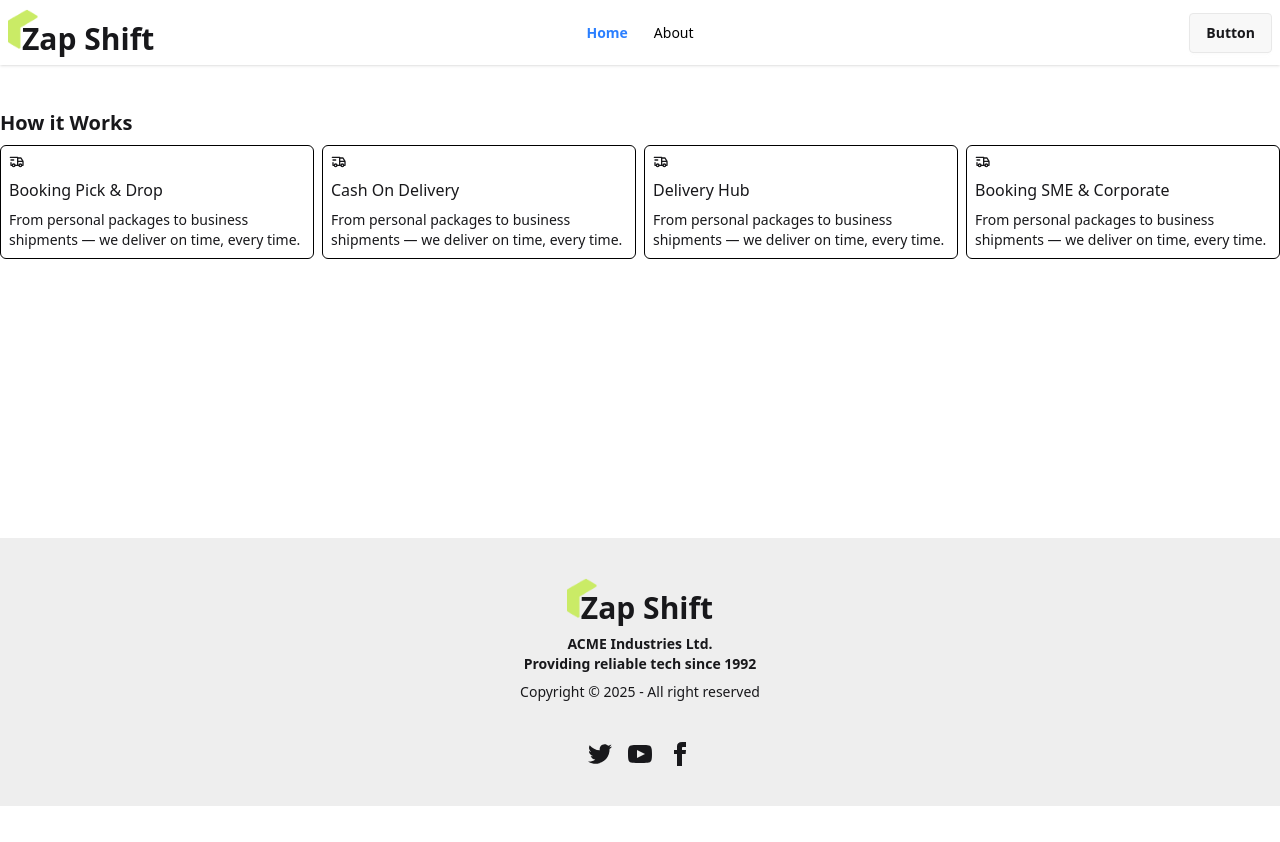
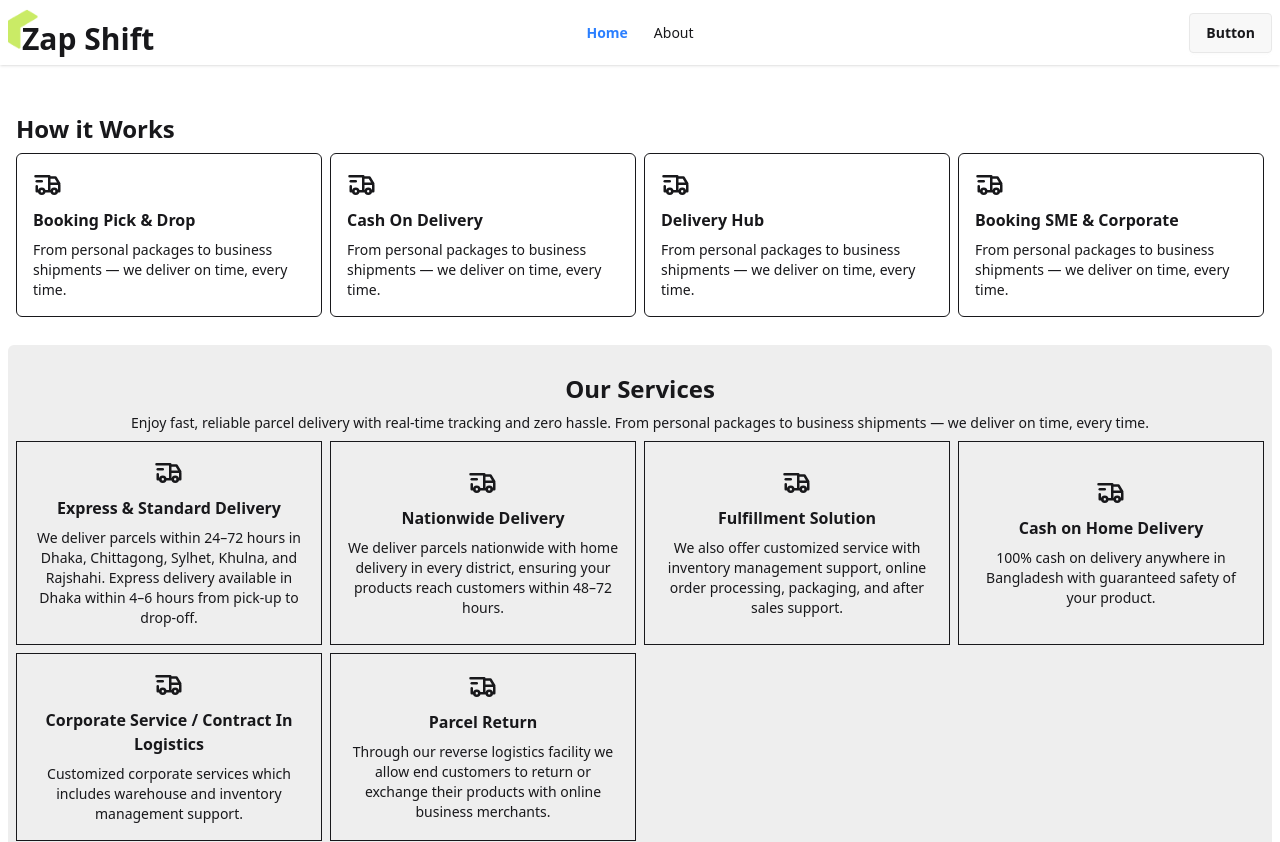
Before and after one commit to Shadmans-World/zap-shift-next, a Next.js app: page / in a window 1280 px wide. Shown: the top 842 px of the page. Before the commit the page ends 806 px from the top, so only its background shows below. Built offline with nearby package versions, Linux system fonts and the light colour scheme.

Commit message:
Our services component added

```diff
--- a/src/app/layout.tsx
+++ b/src/app/layout.tsx
@@ -22,12 +22,12 @@ export default function RootLayout({
   children: React.ReactNode;
 }>) {
   return (
-    <html lang="en" data-theme="light">
+    <html lang="en">
       <body
-        className={`${lato.variable} antialiased max-w-7xl mx-auto text-base-500 flex flex-col space-y-1`}
+        className={`${lato.variable} antialiased max-w-7xl mx-auto text-base-500 flex flex-col gap-3`}
       >
         <Navbar />
-        <div className="min-h-[calc(100vh-335px)]">{children}</div>
+        <div className="min-h-[calc(100vh-335px)] p-2">{children}</div>
         <Footer />
       </body>
     </html>
--- a/src/app/page.tsx
+++ b/src/app/page.tsx
@@ -1,12 +1,14 @@
 import Banner from "@/components/Home/Banner/Banner";
 import HowItWorks from "@/components/Home/HowItWorks/HowItWorks";
+import OurServices from "@/components/Home/Our Services/OurServices";
 import Image from "next/image";
 
 export default function Home() {
   return (
-    <div>
+    <div className="flex flex-col space-y-5">
       <Banner/>
       <HowItWorks/>
+      <OurServices/>
     </div>
   );
 }
--- a/src/components/Home/Banner/Banner.tsx
+++ b/src/components/Home/Banner/Banner.tsx
@@ -9,7 +9,7 @@ import bannerImage3 from "@/assets/banner/banner3.png";
 
 export default function Banner() {
   return (
-    <Carousel autoPlay infiniteLoop showStatus={false} interval={3000}>
+    <Carousel autoPlay infiniteLoop showStatus={false} interval={3000} showThumbs={false}>
       {[bannerImage1, bannerImage2, bannerImage3].map((img, idx) => (
         <div key={idx} className="relative w-full h-[400]">
           <Image src={img} alt={`Banner ${idx + 1}`} fill className="object-cover" />
--- a/src/components/Home/HowItWorks/HowItWorks.tsx
+++ b/src/components/Home/HowItWorks/HowItWorks.tsx
@@ -26,8 +26,8 @@ export default function HowItWorks() {
         },
     ]
   return (
-    <div className='flex flex-col gap-2'>
-        <h3 className='text-xl font-semibold'>How it Works</h3>
+    <div className='flex flex-col gap-2 p-2'>
+        <h3 className='text-2xl font-bold'>How it Works</h3>
 
         <div className='grid grid-cols-1 sm:grid-cols-2 md:grid-cols-3 lg:grid-cols-4 gap-2'>
             {
--- a/src/components/Home/HowItWorks/Works.tsx
+++ b/src/components/Home/HowItWorks/Works.tsx
@@ -13,11 +13,11 @@ interface WorksProps {
 export default function Works({work}:WorksProps) {
     const {icon,title,description} = work;
   return (
-    <div className='flex flex-col gap-2 p-2 border-1 border-black rounded-md'>
-        <div>{icon}</div>
+    <div className='flex flex-col gap-2 p-4 border-1  rounded-md'>
+        <div className='text-3xl'>{icon}</div>
         <div className='flex flex-col gap-2'>
-            <h3 className='font-normal'>{title}</h3>
-            <p className='text-sm'>{description}</p>
+            <h3 className='font-semibold'>{title}</h3>
+            <p className='text-sm font-normal'>{description}</p>
         </div>
 
     </div>
--- /dev/null
+++ b/src/components/Home/Our Services/OurServices.tsx
@@ -0,0 +1,58 @@
+import React from "react";
+import { TbTruckDelivery } from "react-icons/tb";
+import Service from "./Service";
+
+export default function () {
+  const services = [
+    {
+      icon: <TbTruckDelivery />,
+      title: "Express & Standard Delivery",
+      description:
+        "We deliver parcels within 24–72 hours in Dhaka, Chittagong, Sylhet, Khulna, and Rajshahi. Express delivery available in Dhaka within 4–6 hours from pick-up to drop-off.",
+    },
+    {
+      icon: <TbTruckDelivery />,
+      title: "Nationwide Delivery",
+      description:
+        "We deliver parcels nationwide with home delivery in every district, ensuring your products reach customers within 48–72 hours.",
+    },
+    {
+      icon: <TbTruckDelivery />,
+      title: "Fulfillment Solution",
+      description:
+        "We also offer customized service with inventory management support, online order processing, packaging, and after sales support.",
+    },
+    {
+      icon: <TbTruckDelivery />,
+      title: "Cash on Home Delivery",
+      description:
+        "100% cash on delivery anywhere in Bangladesh with guaranteed safety of your product.",
+    },
+    {
+      icon: <TbTruckDelivery />,
+      title: "Corporate Service / Contract In Logistics",
+      description:
+        "Customized corporate services which includes warehouse and inventory management support.",
+    },
+    {
+      icon: <TbTruckDelivery />,
+      title: "Parcel Return",
+      description:
+        "Through our reverse logistics facility we allow end customers to return or exchange their products with online business merchants.",
+    },
+  ];
+
+  return (
+    <div className="flex flex-col gap-2 bg-base-300 p-2 rounded-md">
+      <div className="text-center space-y-2 mt-5">
+        <h3 className="text-2xl font-bold ">Our Services</h3>
+      <p className="text-sm font-normal">Enjoy fast, reliable parcel delivery with real-time tracking and zero hassle. From personal packages to business shipments — we deliver on time, every time.</p>
+      </div>
+      <div className="grid grid-cols-1 sm:grid-cols-2 md:grid-cols-3 lg:grid-cols-4 gap-2 mb-5">
+        {
+            services.map((service,idx)=><Service key={idx} service={service}/>)
+        }
+      </div>
+    </div>
+  );
+}
--- /dev/null
+++ b/src/components/Home/Our Services/Service.tsx
@@ -0,0 +1,29 @@
+import React from 'react'
+
+
+type ServiceTypes = {
+        icon:React.ReactNode;
+        title:string;
+        description: string;
+    };
+
+interface ServiceProps {
+    service : ServiceTypes;
+}
+
+
+export default function Service({service}:ServiceProps) {
+
+    const {icon,title,description} = service
+
+
+  return (
+    <div className='flex flex-col p-4 text-center gap-2 border-1 justify-center items-center'>
+        <div className='text-3xl'>
+            {icon}
+        </div>
+        <h3 className='font-semibold'>{title}</h3>
+        <p className='text-sm font-normal'>{description}</p>
+    </div>
+  )
+}
--- a/src/components/shared/NavLink.jsx
+++ b/src/components/shared/NavLink.jsx
@@ -14,7 +14,7 @@ export default function NavLink({
   return (
     <Link
       href={href}
-      className={`${isActive ? activeClassName : nonActiveClassName} text-black`}
+      className={`${isActive ? activeClassName : nonActiveClassName} text-base-500`}
     >
       {children}
     </Link>
```
